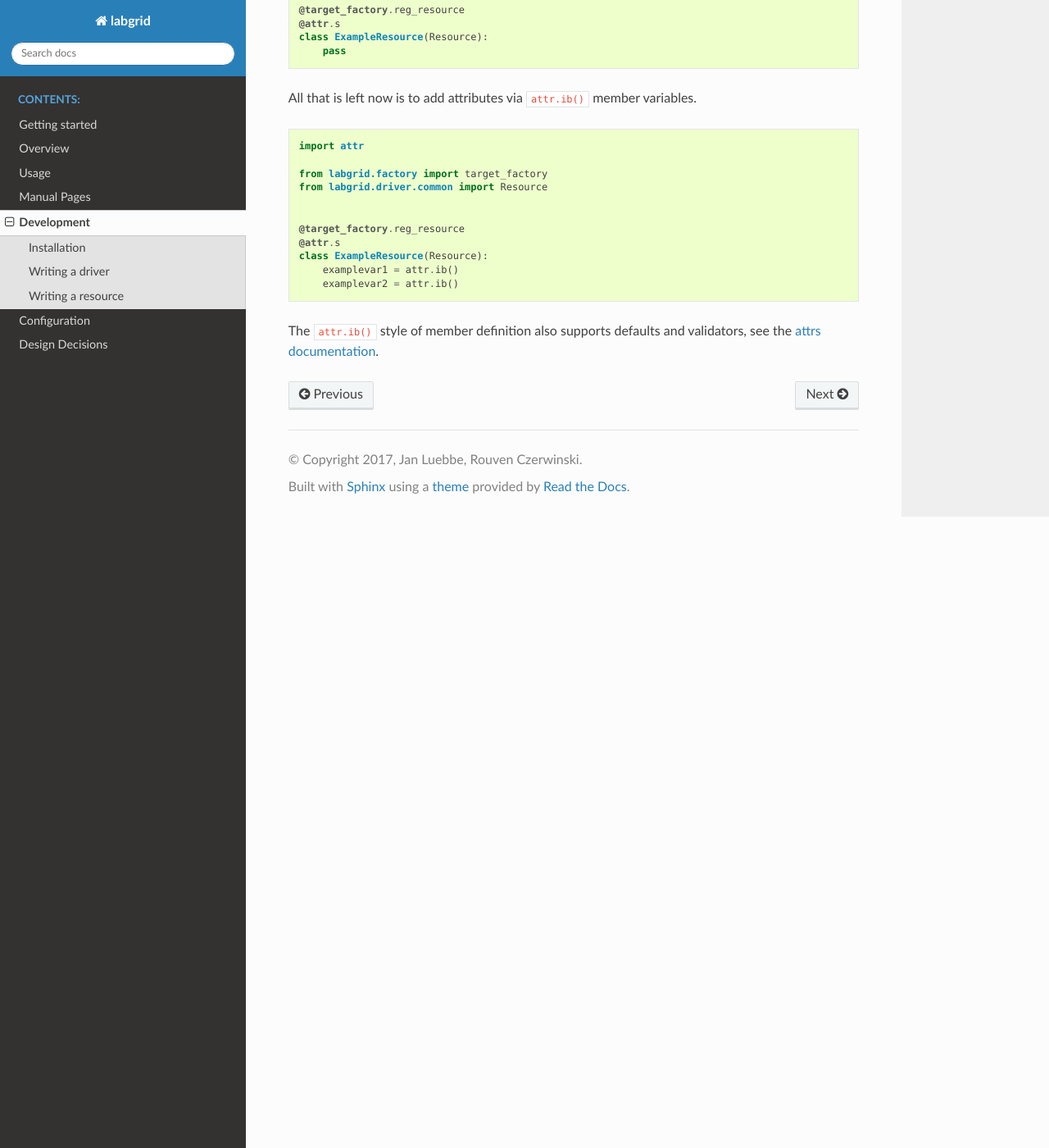
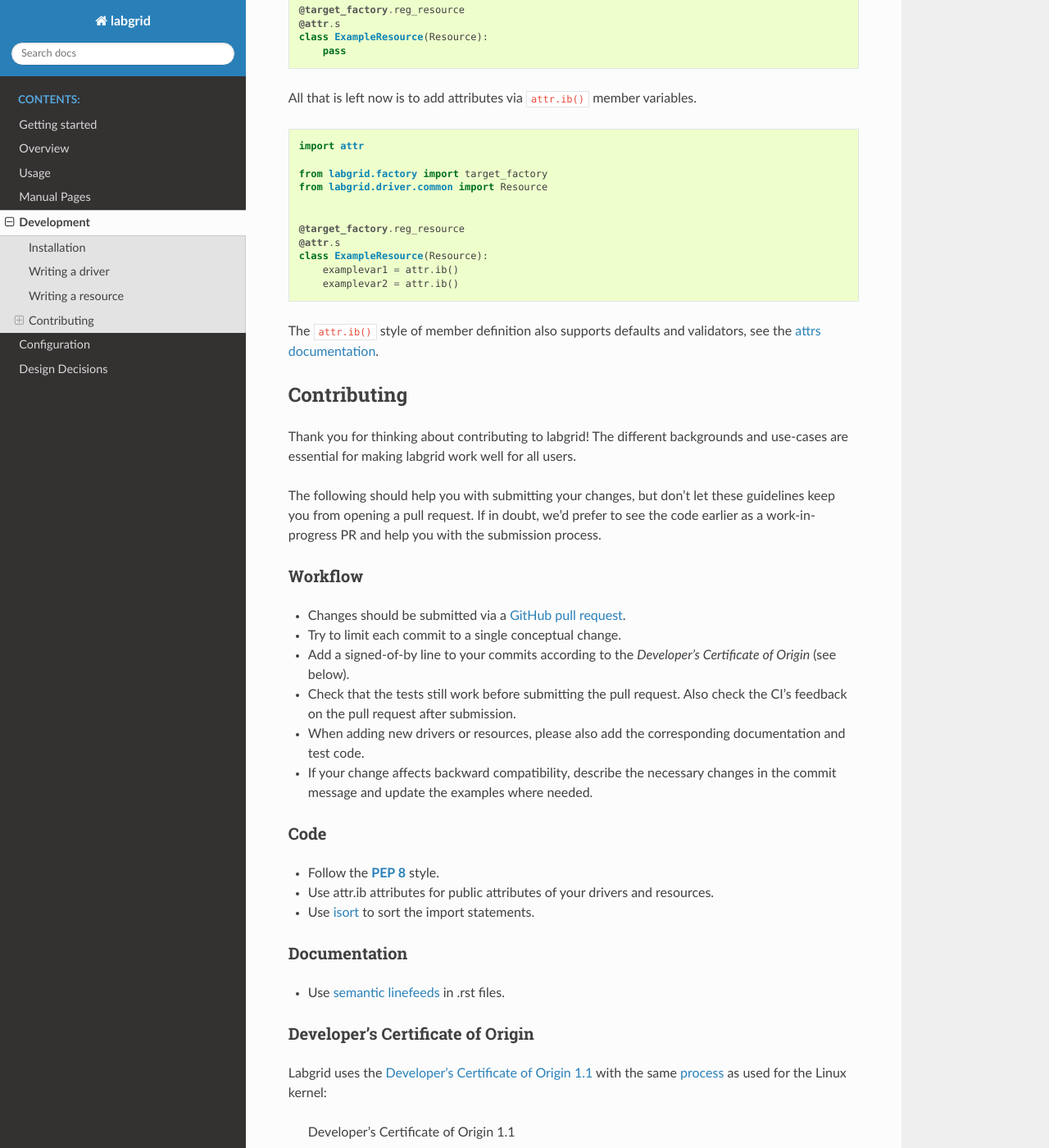
Before and after one commit to labgrid-project/labgrid, a Sphinx documentation site: the page built from doc/development.rst, in a window 1280 px wide and 1400 px high, scrolled down 3173 px. Shown: the whole window at 82% size. Built offline with Sphinx 7.4.7 and the Read the Docs theme 2.0.0, drawn with Linux system fonts in a browser that asks for light colours; pages that are not in the unit, such as notebooks, are missing from menus; some of the changed text lies outside the part shown.

Commit message:
doc/development: add contribution guidelines
Signed-off-by: Jan Luebbe <jlu@pengutronix.de>

```diff
--- a/doc/development.rst
+++ b/doc/development.rst
@@ -194,3 +194,83 @@ variables.
 
 The :code:`attr.ib()` style of member definition also supports defaults and
 validators, see the `attrs documentation <https://attrs.readthedocs.io/en/stable/>`_.
+
+Contributing
+------------
+
+Thank you for thinking about contributing to labgrid!
+The different backgrounds and use-cases are essential for making labgrid work
+well for all users.
+
+The following should help you with submitting your changes, but don't let these
+guidelines keep you from opening a pull request.
+If in doubt, we'd prefer to see the code earlier as a work-in-progress PR and
+help you with the submission process.
+
+Workflow
+~~~~~~~~
+
+- Changes should be submitted via a `GitHub pull request
+  <https://github.com/labgrid-project/labgrid/pulls>`_.
+- Try to limit each commit to a single conceptual change.
+- Add a signed-of-by line to your commits according to the `Developer's
+  Certificate of Origin` (see below).
+- Check that the tests still work before submitting the pull request. Also
+  check the CI's feedback on the pull request after submission.
+- When adding new drivers or resources, please also add the corresponding
+  documentation and test code.
+- If your change affects backward compatibility, describe the necessary changes
+  in the commit message and update the examples where needed.
+
+Code
+~~~~
+
+- Follow the :pep:`8` style.
+- Use attr.ib attributes for public attributes of your drivers and resources.
+- Use `isort <https://pypi.python.org/pypi/isort>`_ to sort the import
+  statements.
+
+Documentation
+~~~~~~~~~~~~~
+- Use `semantic linefeeds
+  <http://rhodesmill.org/brandon/2012/one-sentence-per-line/>`_ in .rst files.
+
+Developer's Certificate of Origin
+~~~~~~~~~~~~~~~~~~~~~~~~~~~~~~~~~
+
+Labgrid uses the `Developer's Certificate of Origin 1.1
+<https://developercertificate.org/>`_ with the same `process
+<https://www.kernel.org/doc/html/latest/process/submitting-patches.html#sign-your-work-the-developer-s-certificate-of-origin>`_
+as used for the Linux kernel:
+
+  Developer's Certificate of Origin 1.1
+
+  By making a contribution to this project, I certify that:
+
+  (a) The contribution was created in whole or in part by me and I
+      have the right to submit it under the open source license
+      indicated in the file; or
+
+  (b) The contribution is based upon previous work that, to the best
+      of my knowledge, is covered under an appropriate open source
+      license and I have the right under that license to submit that
+      work with modifications, whether created in whole or in part
+      by me, under the same open source license (unless I am
+      permitted to submit under a different license), as indicated
+      in the file; or
+
+  (c) The contribution was provided directly to me by some other
+      person who certified (a), (b) or (c) and I have not modified
+      it.
+
+  (d) I understand and agree that this project and the contribution
+      are public and that a record of the contribution (including all
+      personal information I submit with it, including my sign-off) is
+      maintained indefinitely and may be redistributed consistent with
+      this project or the open source license(s) involved.
+
+Add then you just add a line saying (using ``git commit -s``):
+
+  Signed-off-by: Random J Developer <random@developer.example.org>
+
+using your real name (sorry, no pseudonyms or anonymous contributions).
```
